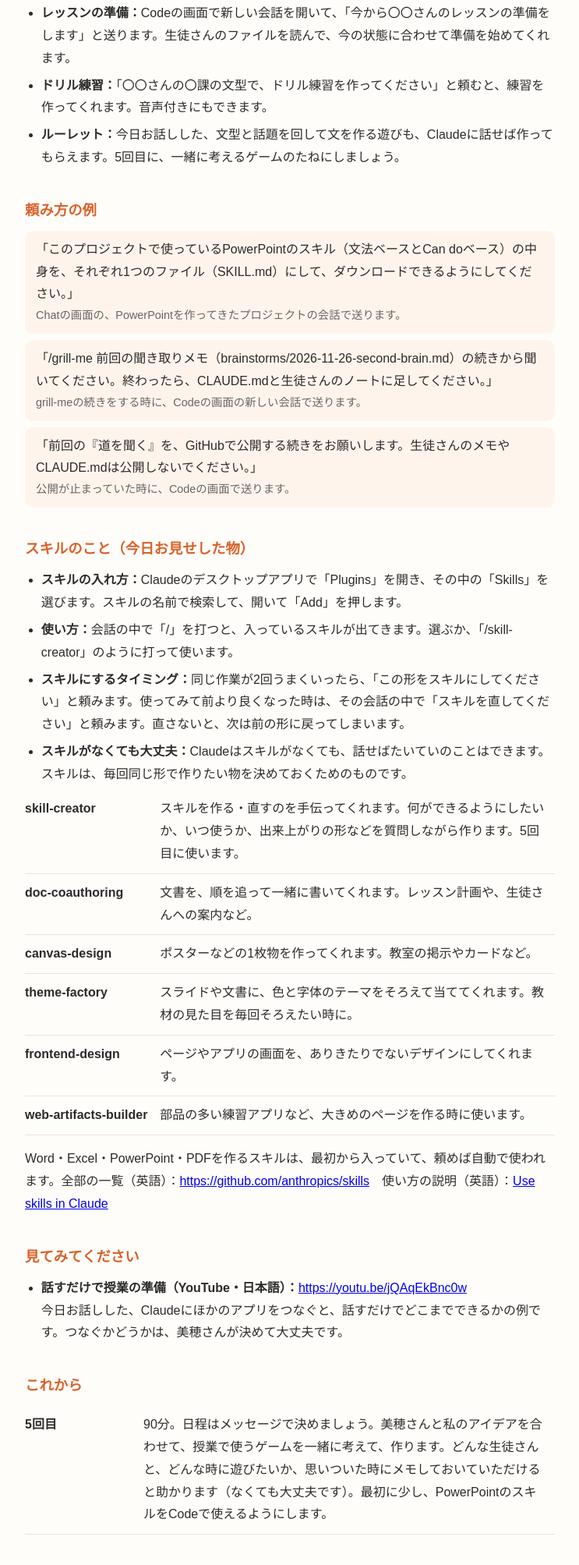
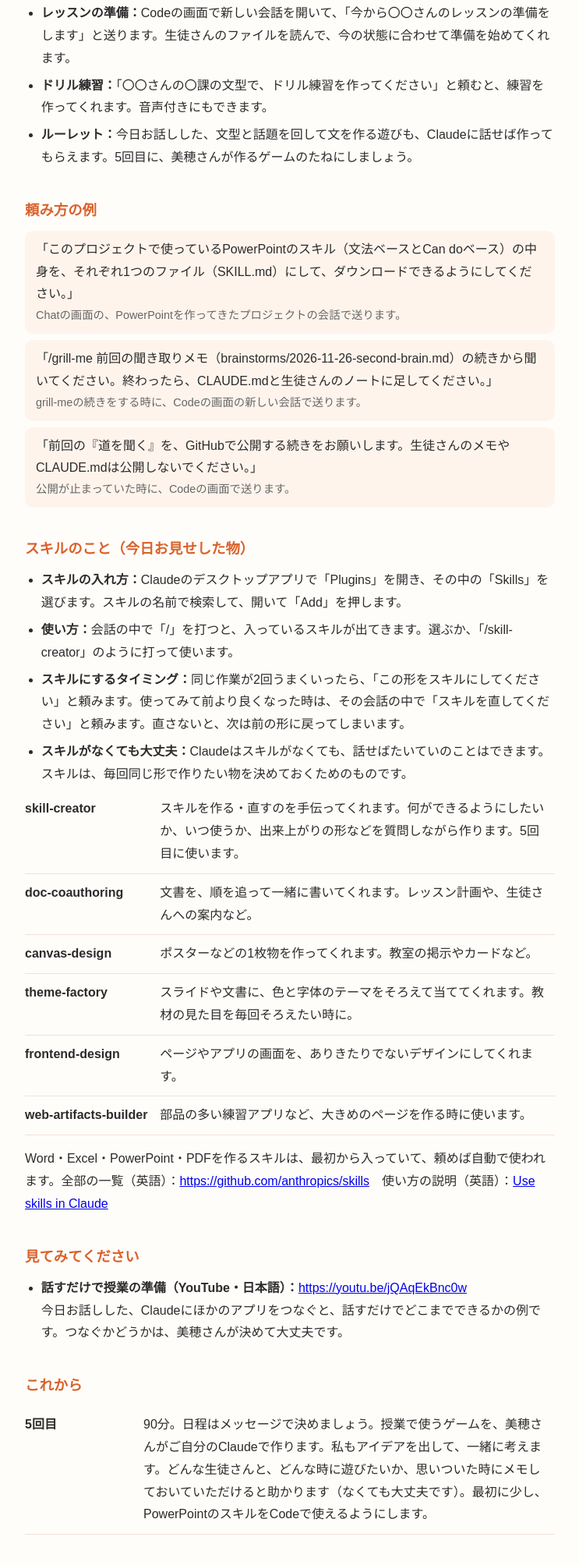
Before and after one commit to kyonversation-dot/jp-talk, a plain HTML site: page ai-review-2026-11-26.html in a window 1280 px wide. Shown: the part 1811-3818 px from the top of the page at 78% size, without its empty margins (268-1011 px from the left). Drawn offline with Linux system fonts and the light colour scheme.

Commit message:
4回目のふりかえり：5回目のゲームは美穂さんが作る
Co-Authored-By: Claude Opus 5.5 <noreply@anthropic.com>

```diff
--- a/ai-review-2026-11-26.html
+++ b/ai-review-2026-11-26.html
@@ -69,7 +69,7 @@
   <ul>
     <li><strong>レッスンの準備：</strong>Codeの画面で新しい会話を開いて、「今から〇〇さんのレッスンの準備をします」と送ります。生徒さんのファイルを読んで、今の状態に合わせて準備を始めてくれます。</li>
     <li><strong>ドリル練習：</strong>「〇〇さんの〇課の文型で、ドリル練習を作ってください」と頼むと、練習を作ってくれます。音声付きにもできます。</li>
-    <li><strong>ルーレット：</strong>今日お話しした、文型と話題を回して文を作る遊びも、Claudeに話せば作ってもらえます。5回目に、一緒に考えるゲームのたねにしましょう。</li>
+    <li><strong>ルーレット：</strong>今日お話しした、文型と話題を回して文を作る遊びも、Claudeに話せば作ってもらえます。5回目に、美穂さんが作るゲームのたねにしましょう。</li>
   </ul>
 
   <h2>頼み方の例</h2>
@@ -101,7 +101,7 @@
 
   <h2>これから</h2>
   <table>
-    <tr><th>5回目</th><td>90分。日程はメッセージで決めましょう。美穂さんと私のアイデアを合わせて、授業で使うゲームを一緒に考えて、作ります。どんな生徒さんと、どんな時に遊びたいか、思いついた時にメモしておいていただけると助かります（なくても大丈夫です）。最初に少し、PowerPointのスキルをCodeで使えるようにします。</td></tr>
+    <tr><th>5回目</th><td>90分。日程はメッセージで決めましょう。授業で使うゲームを、美穂さんがご自分のClaudeで作ります。私もアイデアを出して、一緒に考えます。どんな生徒さんと、どんな時に遊びたいか、思いついた時にメモしておいていただけると助かります（なくても大丈夫です）。最初に少し、PowerPointのスキルをCodeで使えるようにします。</td></tr>
   </table>
 </main>
 </body>
```
